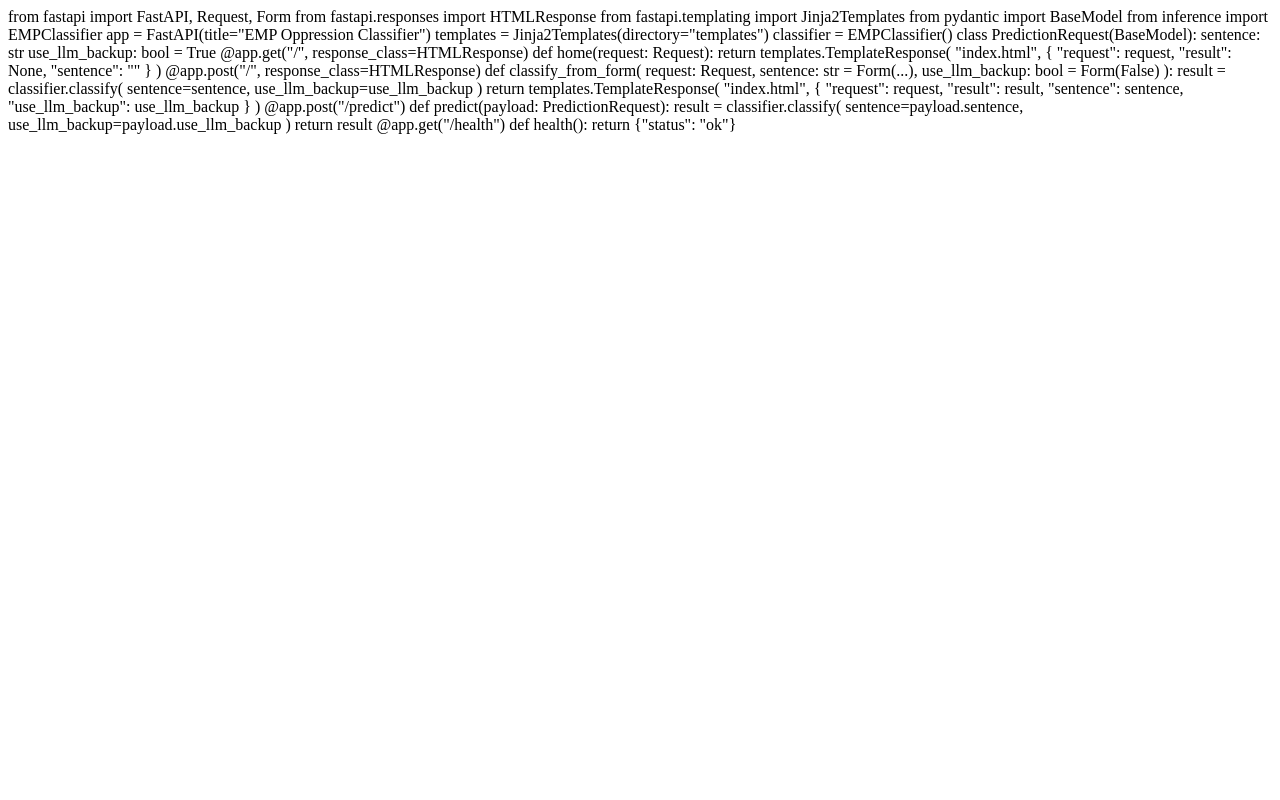
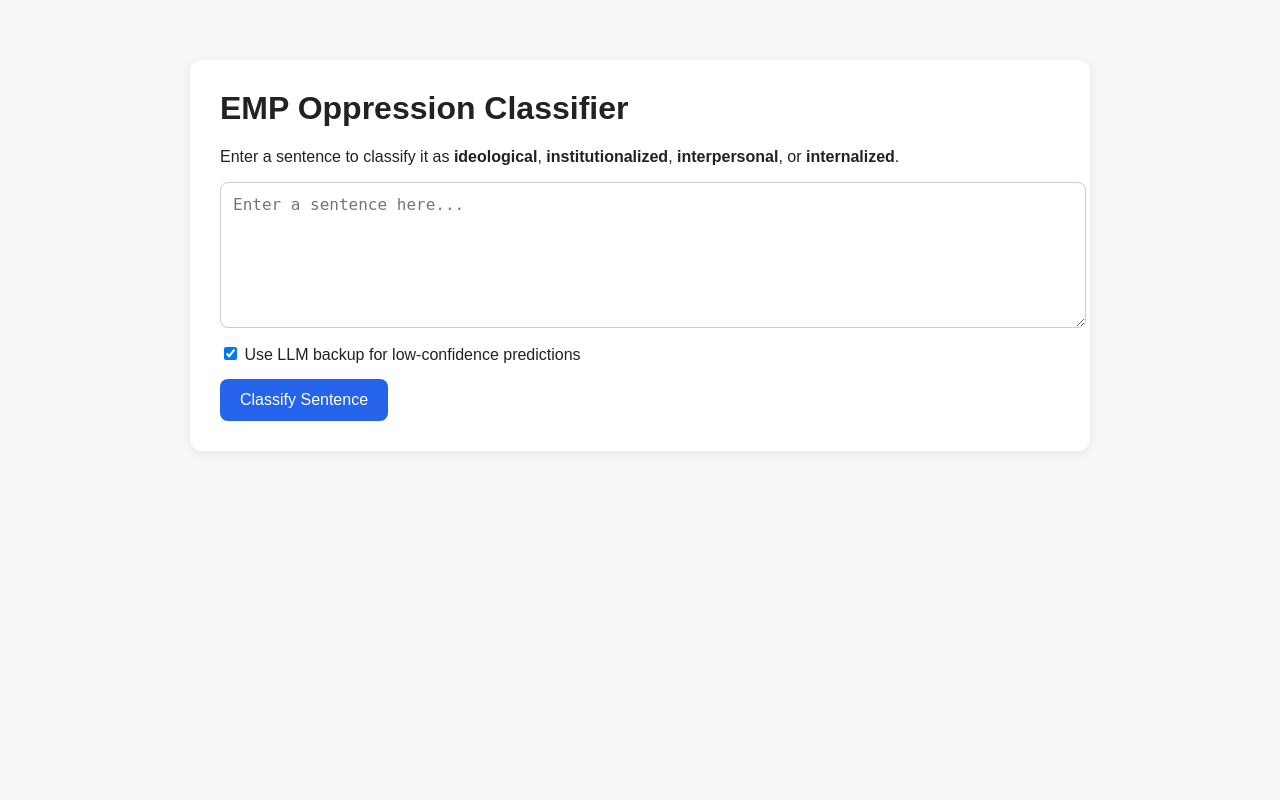
Before and after one commit to ritvik-123/EMP-Project, a FastAPI app: page / in a window 1280 px wide. Run offline with FastAPI, Linux system fonts and the light colour scheme.

Commit message:
Adding the correct html file

```diff
--- a/templates/index.html
+++ b/templates/index.html
@@ -1,66 +1,183 @@
-from fastapi import FastAPI, Request, Form
-from fastapi.responses import HTMLResponse
-from fastapi.templating import Jinja2Templates
-from pydantic import BaseModel
+<!DOCTYPE html>
+<html lang="en">
+<head>
+    <meta charset="UTF-8">
+    <title>EMP Oppression Classifier</title>
+    <style>
+        body {
+            font-family: Arial, sans-serif;
+            max-width: 900px;
+            margin: 40px auto;
+            padding: 20px;
+            background: #f7f7f7;
+            color: #222;
+        }
 
-from inference import EMPClassifier
+        .container {
+            background: white;
+            padding: 30px;
+            border-radius: 12px;
+            box-shadow: 0 2px 10px rgba(0,0,0,0.08);
+        }
 
+        h1 {
+            margin-top: 0;
+        }
 
-app = FastAPI(title="EMP Oppression Classifier")
+        textarea {
+            width: 100%;
+            min-height: 120px;
+            padding: 12px;
+            font-size: 16px;
+            border: 1px solid #ccc;
+            border-radius: 8px;
+            resize: vertical;
+        }
 
-templates = Jinja2Templates(directory="templates")
+        button {
+            margin-top: 15px;
+            padding: 12px 20px;
+            font-size: 16px;
+            border: none;
+            border-radius: 8px;
+            background: #2563eb;
+            color: white;
+            cursor: pointer;
+        }
 
-classifier = EMPClassifier()
+        button:hover {
+            background: #1d4ed8;
+        }
 
+        .checkbox-row {
+            margin-top: 12px;
+        }
 
-class PredictionRequest(BaseModel):
-    sentence: str
-    use_llm_backup: bool = True
+        .result {
+            margin-top: 30px;
+            padding: 20px;
+            border-radius: 10px;
+            background: #eef2ff;
+        }
 
+        .label {
+            font-size: 22px;
+            font-weight: bold;
+            color: #1e40af;
+        }
 
-@app.get("/", response_class=HTMLResponse)
-def home(request: Request):
-    return templates.TemplateResponse(
-        "index.html",
-        {
-            "request": request,
-            "result": None,
-            "sentence": ""
+        .small {
+            color: #555;
+            font-size: 14px;
         }
-    )
 
+        table {
+            width: 100%;
+            border-collapse: collapse;
+            margin-top: 15px;
+        }
 
-@app.post("/", response_class=HTMLResponse)
-def classify_from_form(
-    request: Request,
-    sentence: str = Form(...),
-    use_llm_backup: bool = Form(False)
-):
-    result = classifier.classify(
-        sentence=sentence,
-        use_llm_backup=use_llm_backup
-    )
+        th, td {
+            text-align: left;
+            padding: 10px;
+            border-bottom: 1px solid #ddd;
+        }
 
-    return templates.TemplateResponse(
-        "index.html",
-        {
-            "request": request,
-            "result": result,
-            "sentence": sentence,
-            "use_llm_backup": use_llm_backup
+        pre {
+            background: #111827;
+            color: #f9fafb;
+            padding: 15px;
+            border-radius: 8px;
+            overflow-x: auto;
         }
-    )
+    </style>
+</head>
+<body>
+    <div class="container">
+        <h1>EMP Oppression Classifier</h1>
 
+        <p>
+            Enter a sentence to classify it as
+            <strong>ideological</strong>,
+            <strong>institutionalized</strong>,
+            <strong>interpersonal</strong>, or
+            <strong>internalized</strong>.
+        </p>
 
-@app.post("/predict")
-def predict(payload: PredictionRequest):
-    result = classifier.classify(
-        sentence=payload.sentence,
-        use_llm_backup=payload.use_llm_backup
-    )
-    return result
+        <form method="post">
+            <textarea name="sentence" placeholder="Enter a sentence here..." required>{{ sentence }}</textarea>
 
+            <div class="checkbox-row">
+                <label>
+                    <input type="checkbox" name="use_llm_backup" {% if use_llm_backup %}checked{% endif %}>
+                    Use LLM backup for low-confidence predictions
+                </label>
+            </div>
 
-@app.get("/health")
-def health():
-    return {"status": "ok"}
+            <button type="submit">Classify Sentence</button>
+        </form>
+
+        {% if result %}
+        <div class="result">
+            <h2>Prediction Result</h2>
+
+            <p class="label">{{ result.final_label }}</p>
+
+            <p>
+                <strong>Source:</strong> {{ result.source }}
+            </p>
+
+            <p>
+                <strong>LLM Used:</strong> {{ result.llm_used }}
+            </p>
+
+            {% if result.llm_reason %}
+            <p>
+                <strong>LLM Reason:</strong> {{ result.llm_reason }}
+            </p>
+            {% endif %}
+
+            <h3>Logistic Regression Details</h3>
+
+            <table>
+                <tr>
+                    <th>Metric</th>
+                    <th>Value</th>
+                </tr>
+                <tr>
+                    <td>Top 1 Label</td>
+                    <td>{{ result.logreg.top1_label }}</td>
+                </tr>
+                <tr>
+                    <td>Top 1 Probability</td>
+                    <td>{{ "%.4f"|format(result.logreg.top1_prob) }}</td>
+                </tr>
+                <tr>
+                    <td>Top 2 Label</td>
+                    <td>{{ result.logreg.top2_label }}</td>
+                </tr>
+                <tr>
+                    <td>Top 2 Probability</td>
+                    <td>{{ "%.4f"|format(result.logreg.top2_prob) }}</td>
+                </tr>
+            </table>
+
+            <h3>All Label Probabilities</h3>
+
+            <table>
+                <tr>
+                    <th>Label</th>
+                    <th>Probability</th>
+                </tr>
+                {% for label, prob in result.logreg.all_probs.items() %}
+                <tr>
+                    <td>{{ label }}</td>
+                    <td>{{ "%.4f"|format(prob) }}</td>
+                </tr>
+                {% endfor %}
+            </table>
+        </div>
+        {% endif %}
+    </div>
+</body>
+</html>
```
